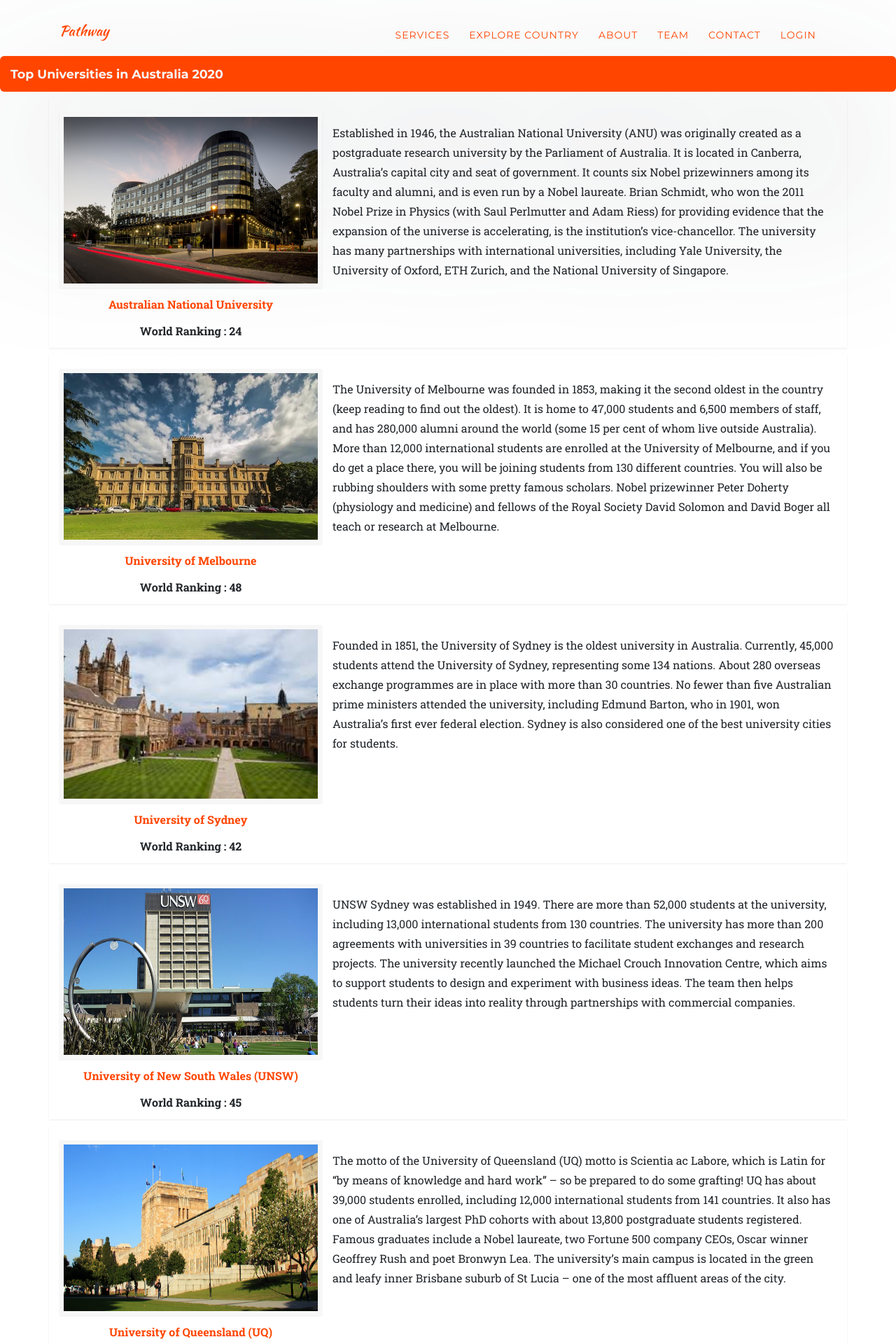
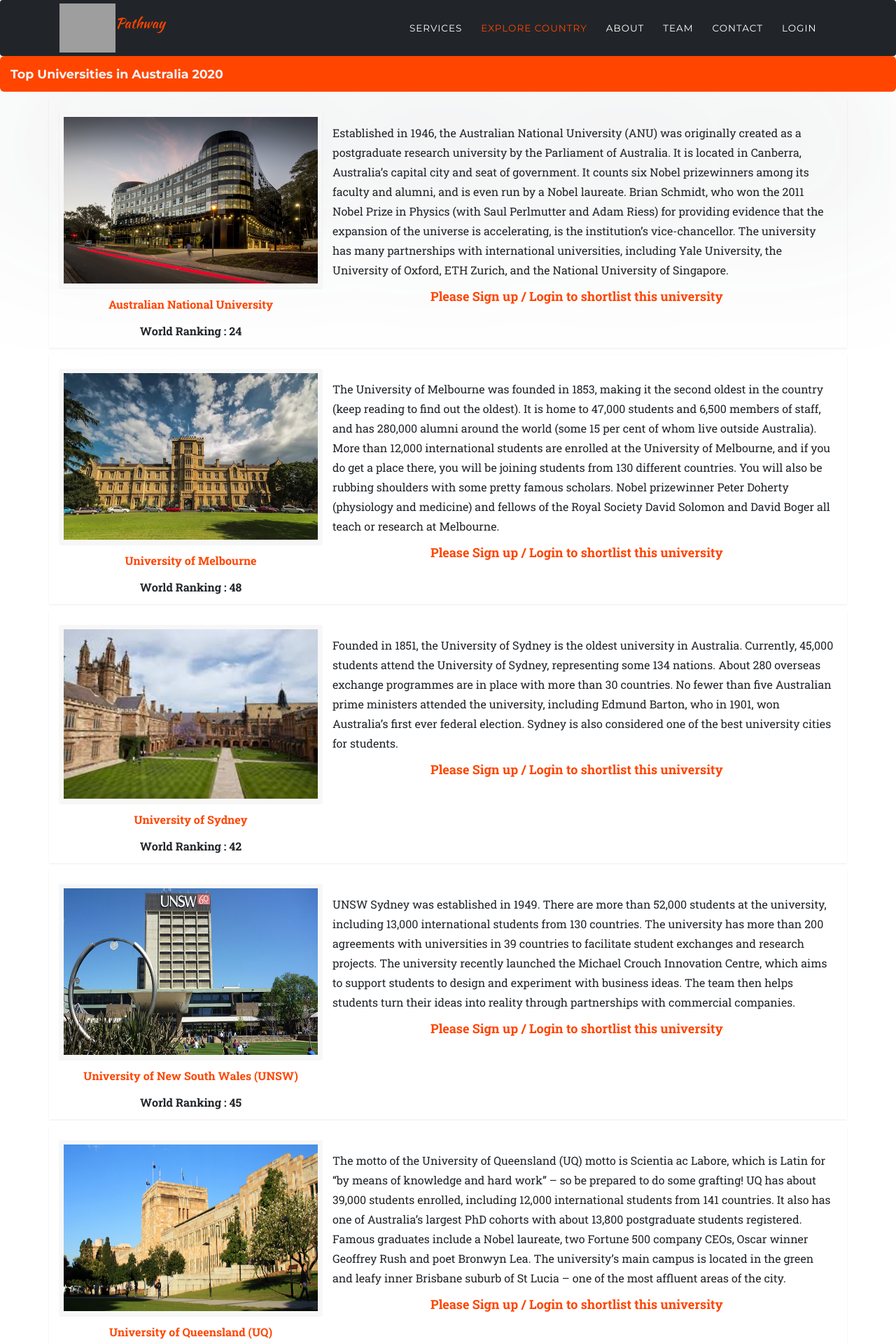
Before and after one commit to PavanSingaraju/Pathway-Consultancy, a PHP site: page /pathway/ExploreAustralia.php in a window 1280 px wide. Shown: the top 1920 px of the page at 70% size. Run offline with PHP 8.4, Linux system fonts and the light colour scheme; data comes from the database, SQL or seed files in the repository; some libraries are stand-ins or nearby versions; some web fonts are replaced; grey boxes are pictures that could not be loaded.

Commit message:
Add files via upload
Changes to Messenger feature

```diff
--- a/ExploreAustralia.php
+++ b/ExploreAustralia.php
@@ -1,5 +1,13 @@
+<?php
+session_start();
+if(isset($_SESSION['username'])){
+    $username = $_SESSION['username'];
+}
+
+
+?>
 <!DOCTYPE html>
-
+<html lang="en">
 <head>
     <meta charset="utf-8">
     <meta name="viewport" content="width=device-width, initial-scale=1, shrink-to-fit=no">
@@ -12,6 +20,8 @@
     <link href='https://fonts.googleapis.com/css?family=Droid+Serif:400,700,400italic,700italic' rel='stylesheet' type='text/css'>
     <link href='https://fonts.googleapis.com/css?family=Roboto+Slab:400,100,300,700' rel='stylesheet' type='text/css'>
     <link href="css/agency.css" rel="stylesheet">
+    <script src="https://ajax.googleapis.com/ajax/libs/jquery/3.4.1/jquery.min.js"></script>
+    <script src="js/jquery-3.4.1.min.js"></script>
     <style>
         body{overflow-x: hidden;
             font-family: 'Roboto Slab', -apple-system, BlinkMacSystemFont, 'Segoe UI', Roboto, 'Helvetica Neue', Arial, sans-serif, 'Apple Color Emoji', 'Segoe UI Emoji', 'Segoe UI Symbol', 'Noto Color Emoji';
@@ -22,13 +32,47 @@
         .img-block{float: left; margin-right: 5px; text-align: center;}
         p{margin-top: 0;font-size: medium;}
         a{color: #ff4500;}
-        img{width: 375px; min-height: 250px; margin-bottom: 10px; box-shadow: 0 .125rem .25rem rgba(0,0,0,.075)!important; border:6px solid #f7f7f7;}
+        .img-block img{width: 375px; min-height: 250px; margin-bottom: 10px; box-shadow: 0 .125rem .25rem rgba(0,0,0,.075)!important; border:6px solid #f7f7f7;}
     </style>
 </head>
 <body id="page-top">
-    <nav class="navbar navbar-expand-lg navbar-dark fixed-top" id="mainNav">
+<!-- Load Facebook SDK for JavaScript -->
+<div id="fb-root"></div>
+<script>
+    window.fbAsyncInit = function() {
+        FB.init({
+            xfbml            : true,
+            version          : 'v6.0'
+        });
+    };
+
+    (function(d, s, id) {
+        var js, fjs = d.getElementsByTagName(s)[0];
+        if (d.getElementById(id)) return;
+        js = d.createElement(s); js.id = id;
+        js.src = 'https://connect.facebook.net/en_US/sdk/xfbml.customerchat.js';
+        fjs.parentNode.insertBefore(js, fjs);
+    }(document, 'script', 'facebook-jssdk'));</script>
+
+<!-- Your customer chat code -->
+<div class="fb-customerchat"
+     attribution=setup_tool
+     page_id="110171100657895"
+     theme_color="#ff4500"
+     logged_in_greeting="G'day! how can we assist you in your journey?"
+     logged_out_greeting="G'day! how can we assist you in your journey?">
+</div>
+
+<!-- Your customer chat code -->
+<div class="fb-customerchat"
+     attribution=install_email
+     page_id="110171100657895"
+     theme_color="#ff4500">
+</div>
+    <nav class="navbar navbar-expand-lg navbar-dark fixed-top" id="mainNav"style="background-color: #212529; height:80px; font-size: 15px">
         <div class="container">
-            <a class="navbar-brand js-scroll-trigger" href="index.html#page-top" style="color:#ff4500!important;font-size:20px">Pathway</a>
+            <img src="img/logo.png" style="width: 80px; height:70px">
+            <a class="navbar-brand js-scroll-trigger" href="index.php#page-top" style="color:#ff4500!important;font-size:20px">Pathway</a>
             <button class="navbar-toggler navbar-toggler-right" type="button" data-toggle="collapse" data-target="#navbarResponsive" aria-controls="navbarResponsive" aria-expanded="false" aria-label="Toggle navigation">
                 Menu
                 <i class="fas fa-bars"></i>
@@ -36,42 +80,61 @@
             <div class="collapse navbar-collapse" id="navbarResponsive" >
                 <ul class="navbar-nav text-uppercase ml-auto">
                     <li class="nav-item">
-                        <a class="nav-link js-scroll-trigger" href="index.html#services" style="color:#ff4500!important;font-size: 14px" >services</a>
+                        <a class="nav-link js-scroll-trigger" href="index.php#services" id="drop">services</a>
                     </li>
                     <li class="nav-item">
-                        <a class="nav-link js-scroll-trigger" href="index.html#portfolio" style="color:#ff4500!important;font-size: 14px">Explore Country</a>
+                        <a class="nav-link js-scroll-trigger" style="color: #ff4500" href="index.php#portfolio">Explore Country</a>
                     </li>
                     <li class="nav-item">
-                        <a class="nav-link js-scroll-trigger" href="index.html#about" style="color:#ff4500!important;font-size: 14px">About</a>
+                        <a class="nav-link js-scroll-trigger" href="index.php#about">About</a>
                     </li>
                     <li class="nav-item">
-                        <a class="nav-link js-scroll-trigger" href="index.html#team" style="color:#ff4500!important;font-size: 14px">Team</a>
+                        <a class="nav-link js-scroll-trigger" href="index.php#team">Team</a>
                     </li>
                     <li class="nav-item">
-                        <a class="nav-link js-scroll-trigger" href="index.html#contact" style="color:#ff4500!important;font-size: 14px">Contact</a>
+                        <a class="nav-link js-scroll-trigger" href="index.php#contact">Contact</a>
                     </li>
-                    <li class="nav-item">
-                        <a class="nav-link js-scroll-trigger" href="login.php" style="color:#ff4500!important;font-size: 14px">Login</a>
-                    </li>
+                    <?php
+                    if (isset($_SESSION['username'])){
+                        echo"<li class=\"nav-item\">
+                    <a class=\"nav-link js-scroll-trigger\" href=\"dashboard.php\">My Dashboard</a>
+                </li>";
+                        echo "<li class=\"nav-item\">
+                        <p style=\"color: ghostwhite; margin-top: 6%; font-family: 'Roboto Slab', -apple-system, BlinkMacSystemFont, 'Segoe UI', Roboto, 'Helvetica Neue', Arial, sans-serif, 'Apple Color Emoji', 'Segoe UI Emoji', 'Segoe UI Symbol', 'Noto Color Emoji';text-transform: none\">Logged In As : <a href=\"logout.php\"> $username</a></p>
+                    </li>";
+                    }else{
+                        echo "<li class=\"nav-item\">
+            <a class=\"nav-link js-scroll-trigger\" href=\"login.php\">Login</a>
+          </li>";
+                    }
+                    ?>
+
                 </ul>
             </div>
         </div>
     </nav>
+
+
 <!-------------------Main Content------------------------------>
 
     <h3>Top Universities in Australia 2020</h3>
 
         <?php
         $host ="localhost";
+        $uname = "ictatjcu_cons1";
+        $pwd = '123zxc';
+        $db_name ="ictatjcu_cons1";
+        /*$host ="localhost";
         $uname = "root";
         $pwd = '';
-        $db_name ="pathwayconsultancy";
+        $db_name ="pathwayconsultancy";*/
 
         $file_path = 'photo/';
         $result = mysqli_connect($host,$uname,$pwd) or die("Could not connect to database." .mysqli_error());
         mysqli_select_db($result,$db_name) or die("Could not select the databse." .mysqli_error());
-        $image_query = mysqli_query($result,"select name,img,url,world_ranking,description from universities where country = 'Australia'");
+        $image_query = mysqli_query($result,"select name,img,url,world_ranking,description,id from universities where country = 'Australia'");
         while($rows = mysqli_fetch_array($image_query))
+
         {
 
             $img_name = $rows['name'];
@@ -79,22 +142,37 @@
             $siteUrl = $rows['url'];
             $ranking = $rows['world_ranking'];
             $desc = $rows['description'];
+            $uniID = $rows['id'];
+            $desc1 = "Please Sign up / Login to shortlist this university";
 
             ?>
             <div class="container main">
                 <div class="img-box">
 
 
-                <div class="img-block">
-                <img src="<?php echo $img_src; ?>" alt="" title="<?php echo $img_name; ?>" width="300" height="200" class="img-responsive" /><p><strong><a href="<?php echo $siteUrl;?>"><?php echo $img_name; ?></strong></a></p><p><strong>World Ranking : <?php echo $ranking;?></strong></p></div>
-                <br>
-                <p style="margin-left:390px"><?php echo $desc; ?></p>
+                    <div class="img-block">
+                        <form action="updateShortlist.php" method="post" id="form1">
+                            <img src="<?php echo $img_src; ?>" alt="" title="<?php echo $img_name; ?>" width="300" height="200" class="img-responsive" /><p><strong><a href="<?php echo $siteUrl;?>"><?php echo $img_name; ?></strong></a></p><p><strong>World Ranking : <?php echo $ranking;?></strong></p></div>
+                    <br>
+                    <p style="margin-left:390px"><?php echo $desc; ?></p>
+                    <?php if (isset($username)){
+                        ?>
+                        <button class="button" name="id" type="submit" form="form1" id="short" value="<?php echo $uniID; ?>"  style="font-size: large; margin-left: 25%;background-color:#ff4500;color: white; border-radius: 15px; padding: 10px" onclick="this.form.submit();this.innerText='Shortlisted';this.style.backgroundColor='#999';"><strong>Shortlist</strong></button>
+
+                    <?php } else {
+                        ?>
+                        <a style="margin-left:150px; font-size: large; color:#ff4500 " href="login.php"><strong><?php echo $desc1; ?></strong></a>
+
+                    <?php }?>
+
+                    </form>
                 </div>
             </div>
 
 
 
             <?php
+
         }
         ?>
     <footer class="footer">
@@ -135,10 +213,21 @@
             </div>
         </div>
     </footer>
+    <script>
+
+
+    </script>
+
+
+</body>
+
 
 <script src="vendor/jquery/jquery.min.js"></script>
 <script src="vendor/bootstrap/js/bootstrap.bundle.min.js"></script>
 <script src="vendor/jquery-easing/jquery.easing.min.js"></script>
 <script src="js/agency.min.js"></script>
-</body>
+
+
+
+
 </html>
```
